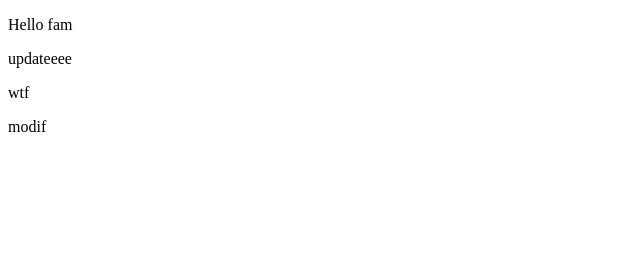
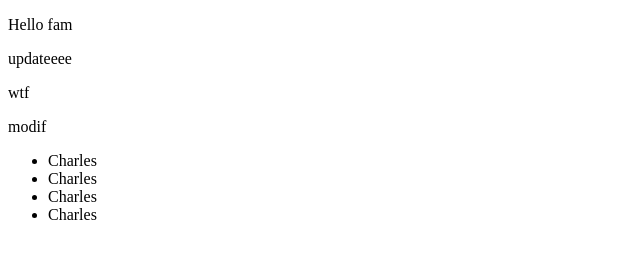
Before and after one commit to KidPaddle591/projet-java-script, a plain HTML site: page index.html in a window 1280 px wide. Shown: the whole page, without its empty margins (0-640 px from the left). Drawn offline with Linux system fonts and the light colour scheme.

Commit message:
feat(header): Add new navbar on header

```diff
--- a/index.html
+++ b/index.html
@@ -10,5 +10,13 @@
     <p>updateeee</p>
     <p>wtf</p>
     <p>modif</p>
+    <nav>
+        <ul>
+            <li>Charles</li>
+            <li>Charles</li>
+            <li>Charles</li>
+            <li>Charles</li>
+        </ul>
+    </nav>
 </body>
 </html>
```
